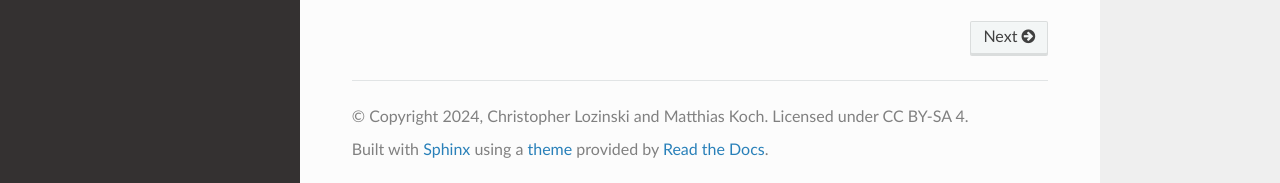
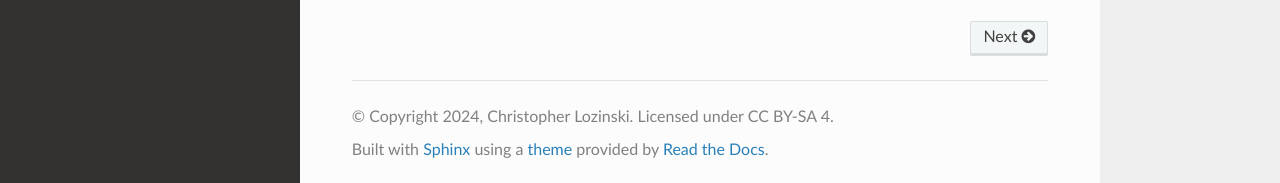
Before and after one commit to PythonLinks/Mecrisp-Ice, a Sphinx documentation site: the page built from docs/source/index.rst, in a window 1280 px wide and 900 px high, scrolled down 2125 px. Shown: the part 714-897 px from the top of the window. Built offline with Sphinx 7.4.7 and the Read the Docs theme 3.1.0, drawn with Linux system fonts in a browser that asks for light colours.

Commit message:
Update conf.py

```diff
--- a/docs/source/conf.py
+++ b/docs/source/conf.py
@@ -3,7 +3,7 @@
 # -- Project information
 
 project = 'Mecrisp Ice'
-copyright = '2024, Christopher Lozinski and Matthias Koch.  Licensed under CC BY-SA 4'
+copyright = '2024, Christopher Lozinski.  Licensed under CC BY-SA 4'
 author = 'Chrisopher Lozinski'
 
 release = '0.1'
```
